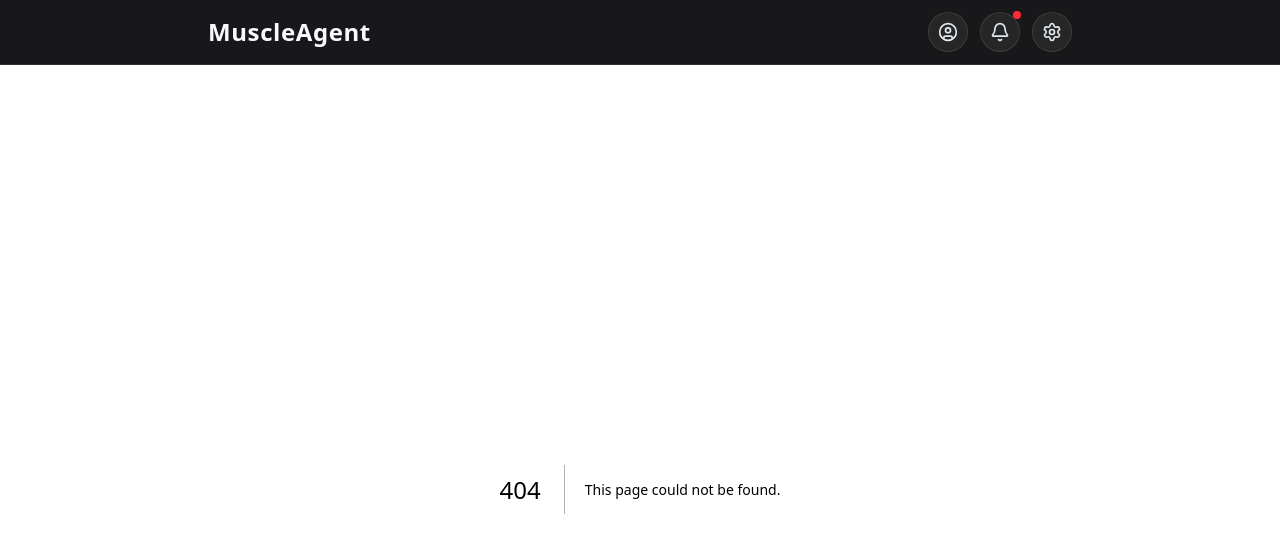
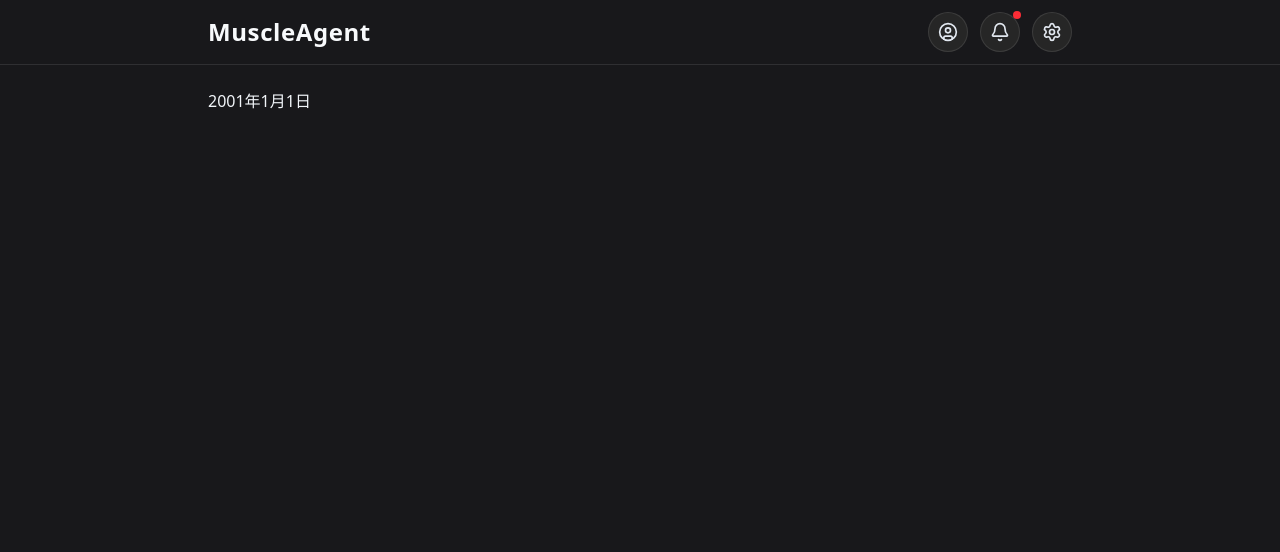
Before and after one commit to j911012/MuscleAgent, a Next.js app: page /session/1 in a window 1280 px wide. Before the commit this address had no page. Shown: the top 552 px of the page. Built offline with nearby package versions, Linux system fonts and the light colour scheme.

Commit message:
session/[date]/page.tsx雛形

```diff
--- a/src/app/page.tsx
+++ b/src/app/page.tsx
@@ -1,14 +1,5 @@
-import { CalendarCard } from "@/components/CalendarCard";
+import { redirect } from "next/navigation";
 
-export default function DashboardPage() {
-  return (
-    <div className="mx-auto max-w-4xl px-4 py-6">
-      <section className="grid gap-4 md:grid-cols-2">
-        {/* <div className="order-2 md:order-1">
-          <CalorieCard />
-        </div> */}
-        <div className="order-1 md:order-2">{/* <CalendarCard /> */}</div>
-      </section>
-    </div>
-  );
+export default function RootPage() {
+  redirect("/dashboard");
 }
--- /dev/null
+++ b/src/app/session/[date]/page.tsx
@@ -0,0 +1,17 @@
+import { formatDateLabel } from "@/lib/data";
+import Link from "next/link";
+
+export default async function SessionPage({
+  params,
+}: {
+  params: Promise<{ date: string }>;
+}) {
+  const { date } = await params;
+  const formattedDate = formatDateLabel(date);
+
+  return (
+    <div>
+      <h1>{formattedDate}</h1>
+    </div>
+  );
+}
--- /dev/null
+++ b/src/lib/data.ts
@@ -0,0 +1,13 @@
+export const formatDateLabel = (rawDate: string) => {
+  const parsedDate = new Date(rawDate);
+  console.log(parsedDate);
+
+  // 不正な日付の場合、元の文字列をそのまま返す
+  if (Number.isNaN(parsedDate.getTime())) return rawDate;
+
+  return parsedDate.toLocaleDateString("ja-JP", {
+    year: "numeric",
+    month: "long",
+    day: "numeric",
+  });
+};
```
